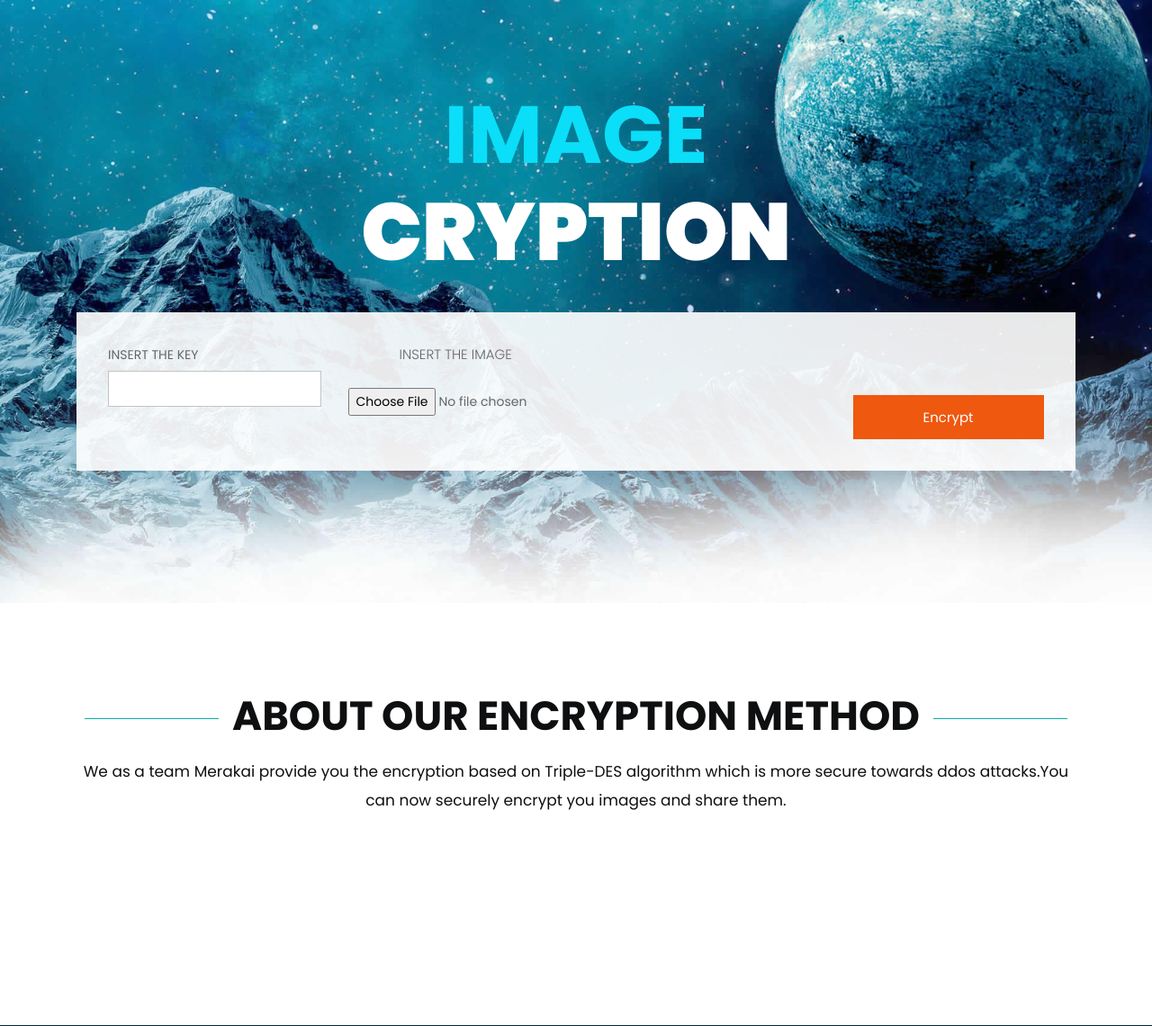
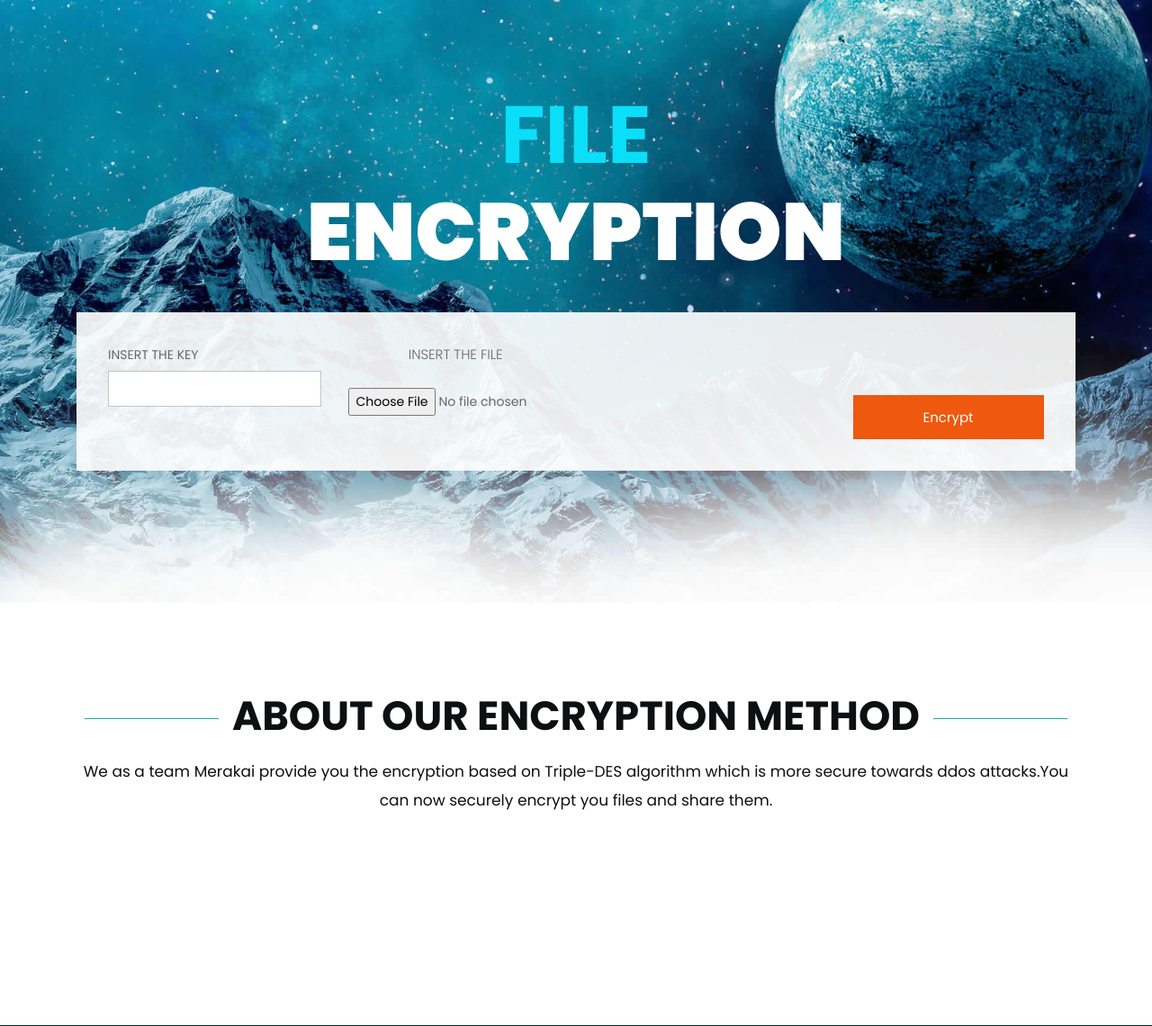
Before and after one commit to JSM2512/File-Encryption-TDES, a Django app: template app1/templates/app1/index1.html in a window 1280 px wide. Shown: the top 1140 px of the page at 90% size. Run offline with Django 3.2, Linux system fonts and the light colour scheme; the template is opened without the code that fills it, so the values that code supplies are empty; some libraries are stand-ins or nearby versions.

Commit message:
Update index1.html

```diff
--- a/app1/templates/app1/index1.html
+++ b/app1/templates/app1/index1.html
@@ -89,7 +89,7 @@
             <img src="images/banner.jpg" alt="#"/>
             <div class="container">
                <div class="text-bg">
-                  <h1>Image<br><strong class="white">cryption</strong></h1>
+                  <h1>File<br><strong class="white">Encryption</strong></h1>
 
                   <div class="container">
                      <form class="main-form">
@@ -112,7 +112,7 @@
                                     </select>
                                  </div> -->
                                  <div class="col-xl-4 col-lg-4 col-md-4 col-sm-6 col-12">
-                                   <p>INSERT THE IMAGE</p> <br>
+                                   <p>INSERT THE FILE</p> <br>
                                    <input type="file" id="myfile" name="myfile"><br><br>
 
                                  </div>
@@ -150,7 +150,7 @@
                <div class="col-md-12 ">
                   <div class="titlepage">
                      <h2>About  our Encryption Method</h2>
-                     <span> We as a team Merakai provide you the encryption based on Triple-DES algorithm which is more secure towards ddos attacks.You can now securely encrypt you images and share them.</span>
+                     <span> We as a team Merakai provide you the encryption based on Triple-DES algorithm which is more secure towards ddos attacks.You can now securely encrypt you files and share them.</span>
                   </div>
                </div>
             </div>
```
